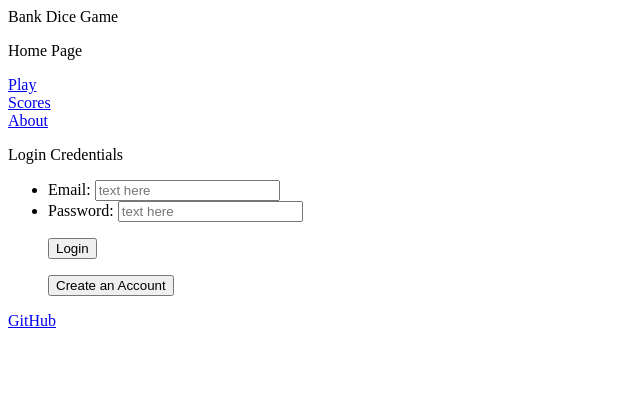
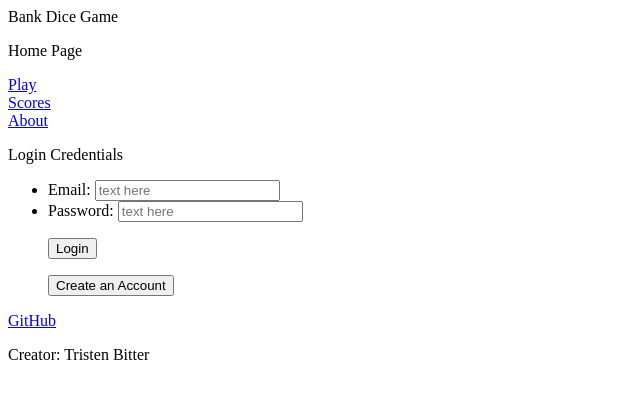
Before and after one commit to TristenBitter/startup, a plain HTML site: page index.html in a window 1280 px wide. Shown: the whole page, without its empty margins (0-640 px from the left). Drawn offline with Linux system fonts and the light colour scheme.

Commit message:
added my name

```diff
--- a/index.html
+++ b/index.html
@@ -45,5 +45,6 @@
 
   <footer>
     <div><a href="https://github.com/TristenBitter/startup/tree/main/">GitHub</a></div>
+    <p>Creator: Tristen Bitter</p>
   </footer>
 </body>
```
